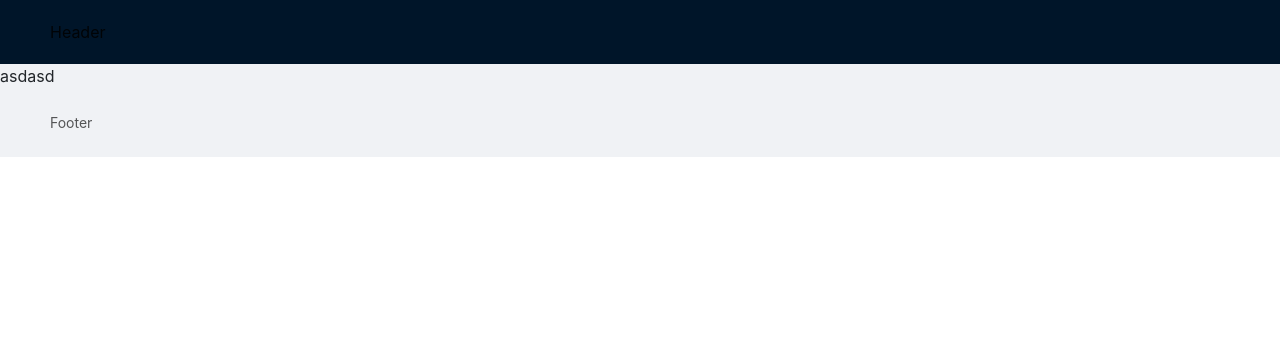
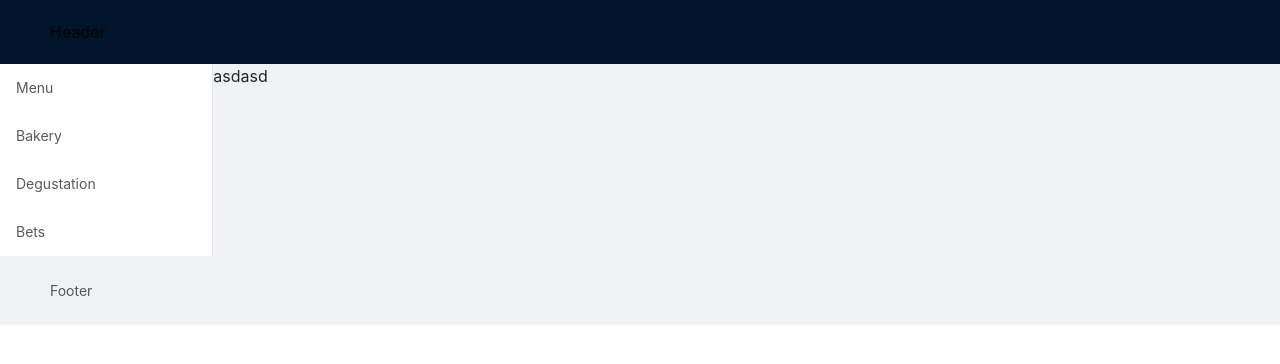
Before and after one commit to tranquilpuma830/startup-bakery, a Next.js app: page / in a window 1280 px wide. Shown: the top 364 px of the page. Built offline with nearby package versions, Linux system fonts and the light colour scheme.

Commit message:
in a process, ant and next test'

```diff
--- /dev/null
+++ b/containers/Menu/LeftMenu.js
@@ -0,0 +1,23 @@
+import React from "react";
+import { Menu } from "antd";
+
+const LeftMenu = () => {
+  return (
+    <Menu className="menu" mode="vertical">
+      <Menu.Item className="menu__item" key="1">
+        Menu
+      </Menu.Item>
+      <Menu.Item className="menu__item" key="2">
+        Bakery
+      </Menu.Item>
+      <Menu.Item className="menu__item" key="3">
+        Degustation
+      </Menu.Item>
+      <Menu.Item className="menu__item" key="4">
+        Bets
+      </Menu.Item>
+    </Menu>
+  );
+};
+
+export default LeftMenu;
--- a/containers/Page.js
+++ b/containers/Page.js
@@ -1,5 +1,6 @@
 import React from "react";
-import { Layout } from 'antd';
+import { Layout, Row, Col } from "antd";
+import LeftMenu from "./Menu/LeftMenu";
 
 const { Header, Footer, Content } = Layout;
 
@@ -8,9 +9,14 @@ export default function Page(props) {
     <div>
       <Layout>
         <Header>Header</Header>
-        <Content>
-          {props.children}
-        </Content>
+        <Row>
+          <Col span={4}>
+            <LeftMenu />
+          </Col>
+          <Col span={20}>
+            <Content>{props.children}</Content>
+          </Col>
+        </Row>
         <Footer>Footer</Footer>
       </Layout>
     </div>
```
